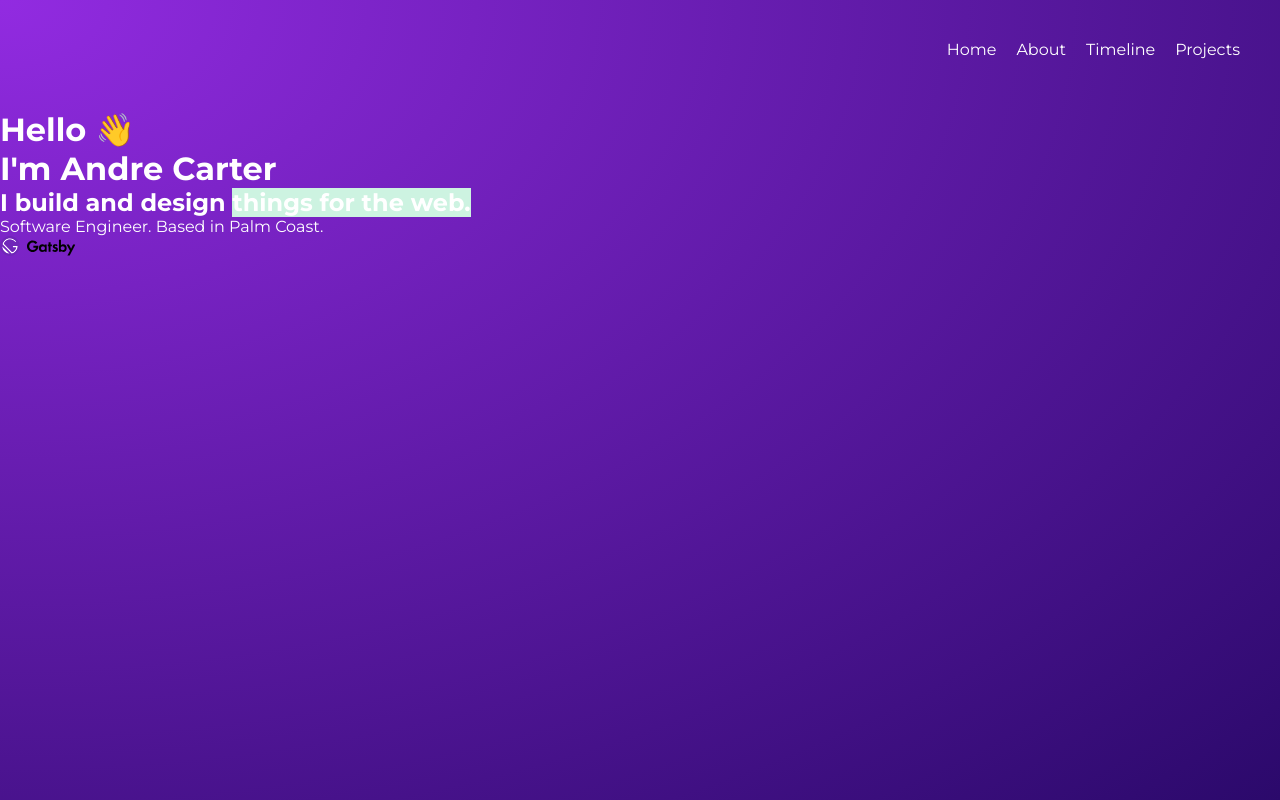
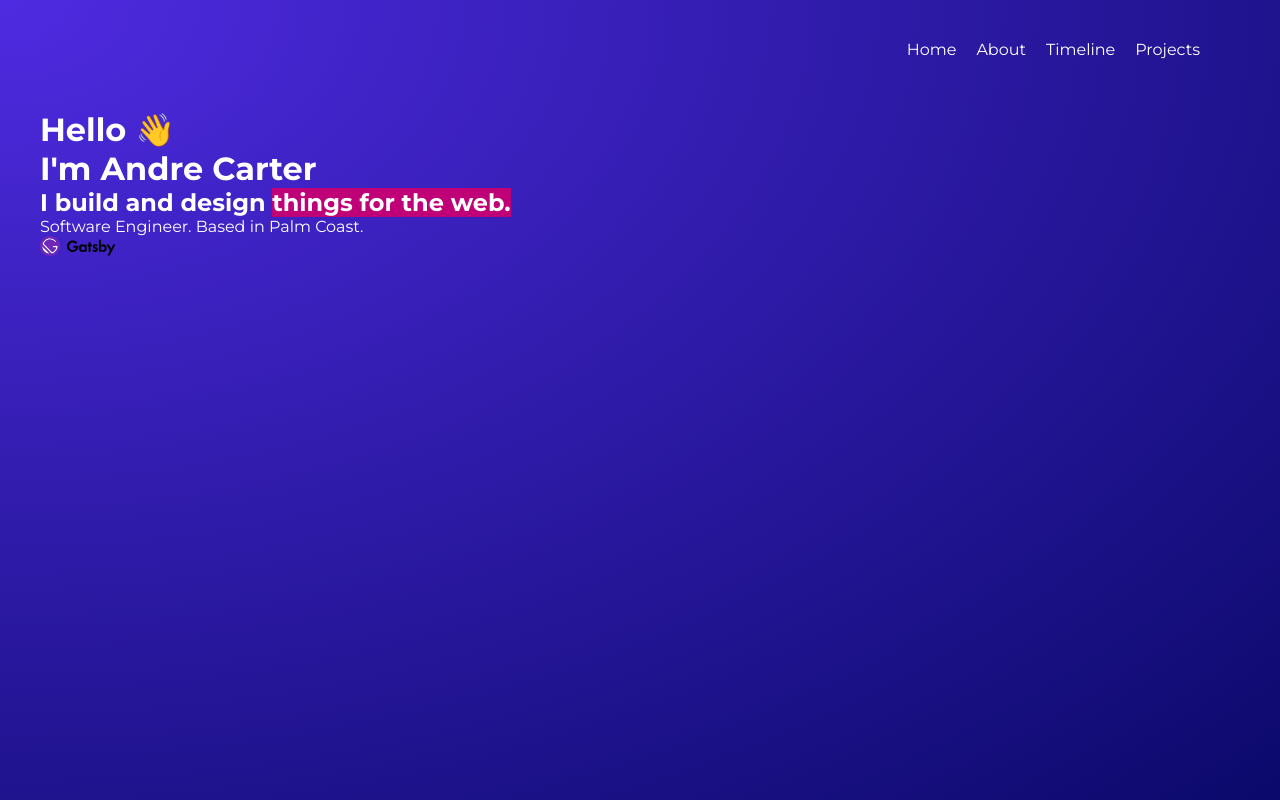
Before and after one commit to AndreCarter-CS/portfolio, a Gatsby site: page / in a window 1280 px wide. Built offline with nearby package versions, Linux system fonts and the light colour scheme; Gatsby itself is replaced by a stand-in of ours.

Commit message:
changed some colors, fixed style reference

```diff
--- a/public/page-data/about/page-data.json
+++ b/public/page-data/about/page-data.json
@@ -1 +1 @@
-{"componentChunkName":"component---src-pages-about-js","path":"/about/","result":{"pageContext":{"defer":true}},"staticQueryHashes":["63159454"],"slicesMap":{}}
+{"componentChunkName":"component---src-pages-about-js","path":"/about/","result":{"pageContext":{}},"staticQueryHashes":["63159454"],"slicesMap":{}}
--- a/public/page-data/timeline/page-data.json
+++ b/public/page-data/timeline/page-data.json
@@ -1 +1 @@
-{"componentChunkName":"component---src-pages-timeline-js","path":"/timeline/","result":{"pageContext":{"defer":true}},"staticQueryHashes":["63159454"],"slicesMap":{}}
+{"componentChunkName":"component---src-pages-timeline-js","path":"/timeline/","result":{"pageContext":{}},"staticQueryHashes":["63159454"],"slicesMap":{}}
--- a/src/components/layout.js
+++ b/src/components/layout.js
@@ -2,11 +2,11 @@ import React from "react";
 
 import Navbar from "./navbar";
 import Footer from "./footer";
-import  "../styles/global.module.css";
+import  * as styles from "../styles/global.module.css";
 
 const Layout = ({ children }) => {
   return (
-    <div className="layout">
+    <div className={styles.layout}>
       <Navbar />
         <main id="main-content">{children}</main>
       <Footer />
--- a/src/styles/global.module.css
+++ b/src/styles/global.module.css
@@ -11,7 +11,7 @@ html, body {
   min-height: 100%;
 }
 body {
-  background: radial-gradient(at top left, rgba(146,43,225,1) 0%, rgba(43,9,107,1) 100%);
+  background: radial-gradient(at top left, rgb(79, 43, 225) 0%, rgb(11, 9, 107) 100%);
   background-repeat: no-repeat;
 }
 p {
--- a/src/styles/home.module.css
+++ b/src/styles/home.module.css
@@ -30,5 +30,5 @@
 }
 
 .highlighted {
-    box-shadow: inset 0 -2.5rem 0 #cdf3e1;
+    box-shadow: inset 0 -2.5rem 0 #c00076;
 }
```
